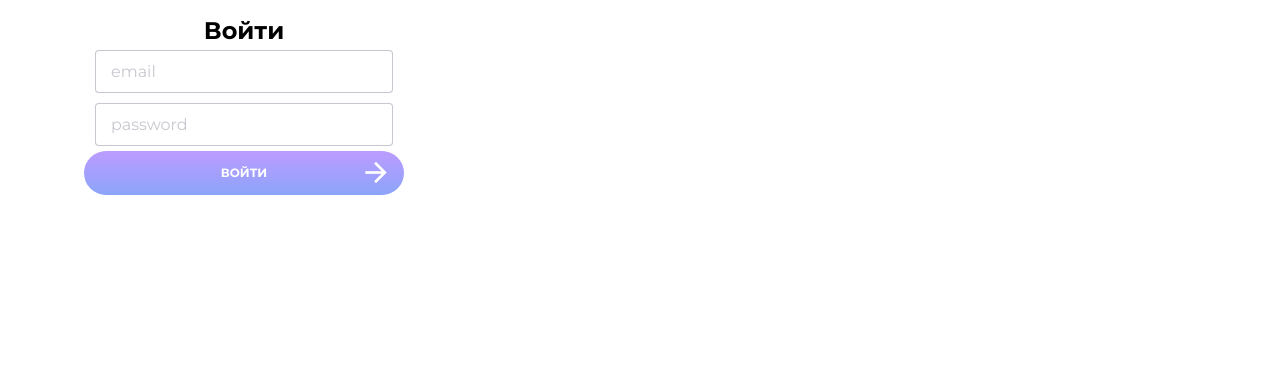
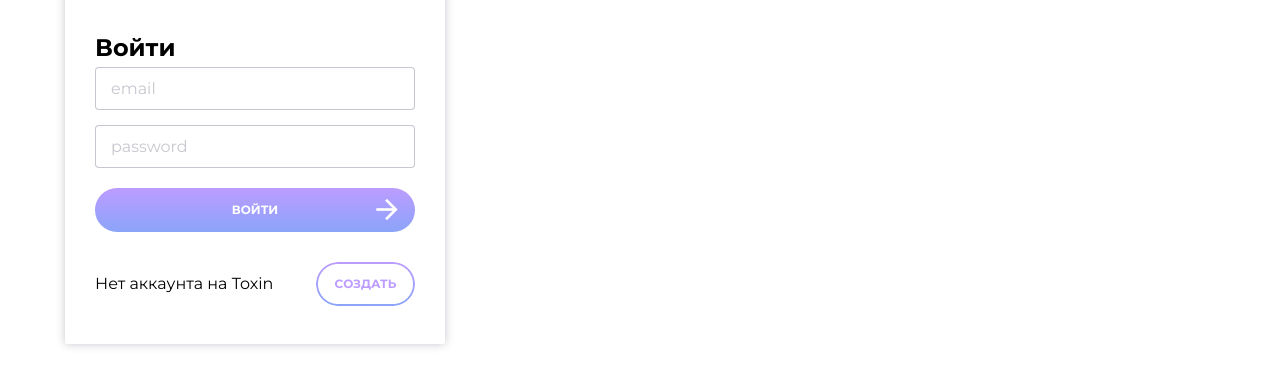
Before and after one commit to Khvostov-Nik/project_1, a website: page src/index.pug in a window 1280 px wide. Shown: the part 73-438 px from the top of the page. Drawn offline with nearby package versions, Linux system fonts and the light colour scheme; files that its build step writes are made by us from their sources; files whose address does not match are found by name.

Commit message:
созадл карточку входа

```diff
--- a/src/components/cards/enter_card.pug
+++ b/src/components/cards/enter_card.pug
@@ -1,8 +1,12 @@
 include ./../inputs/text-input.pug
 include ../button/btn__praim-large.pug
+include ../button/btn__praim-small.pug
 mixin enter_card
-    .enter
-        h2 Войти
+    .enter_card
+        h2.enter-titel Войти
         +text-input("email","email","email")
         +text-input("password","password","password")
         +btn__praim-large("#","войти","arrow")
+        .wrapbtn
+            p Нет аккаунта на Toxin
+            +btn__praim-small("#","создать","notbg")
--- a/src/components/cards/registration.pug
+++ b/src/components/cards/registration.pug
@@ -18,6 +18,6 @@
     .toggle
         +toggle("Получать спецпредложения")
     +btn__praim-large("#","Перейти к оплате","arrow")
-    div.enter
+    div.enter_registr
         p Уже есть аккаунт на Toxin
         +btn__praim-small("#","войти","notbg")
--- a/src/styles/style.scss
+++ b/src/styles/style.scss
@@ -275,10 +275,13 @@
 
 .registration{
     display: flex;
+    background: #fff;
+    border-radius: 4px;
     flex-direction: column;
     justify-content: center;
     max-width: 380px;
     padding: 40px 30px 30px 30px;
+    box-shadow: 0 0 10px $darkShade50;
 }
 .titel-card{
     margin-bottom: 15px;
@@ -350,7 +353,7 @@
 
   }
 
-.enter{
+.enter_registr{
     display: flex;
     align-items: center;
     justify-content: space-between;
@@ -503,14 +506,30 @@
     -webkit-text-fill-color: transparent;
 }
 
-.enter{
+.enter_card{
+    background: #fff;
     display: flex;
     flex-direction: column;
-    width: 358px;
-    max-height: 380px;
-    padding-left: 30px;
-    padding-right: 30px;
+    width: 380px;
+    height: 358px;
+    border-radius: 2px;
+    box-shadow: 0 0 10px $darkShade25;
+    justify-content: center;
+    padding: 40px 30px 32px 30px;
+    &-titel{
+        margin-bottom: 20px;
+    }
+    .btn__praim-large{
+        margin-top: 10px;
+        margin-bottom: 30px;
+    }
     .text-input{
-        width: 100%;
+        width: 320px;
+        margin-bottom: 10px;
     }
 }
+.wrapbtn {
+    display: flex;
+    align-items: center;
+    justify-content: space-between;
+}
```
Also changed, not shown: src/components/cards/registration.html, src/index.html, src/styles/style.css, 1 other file.
